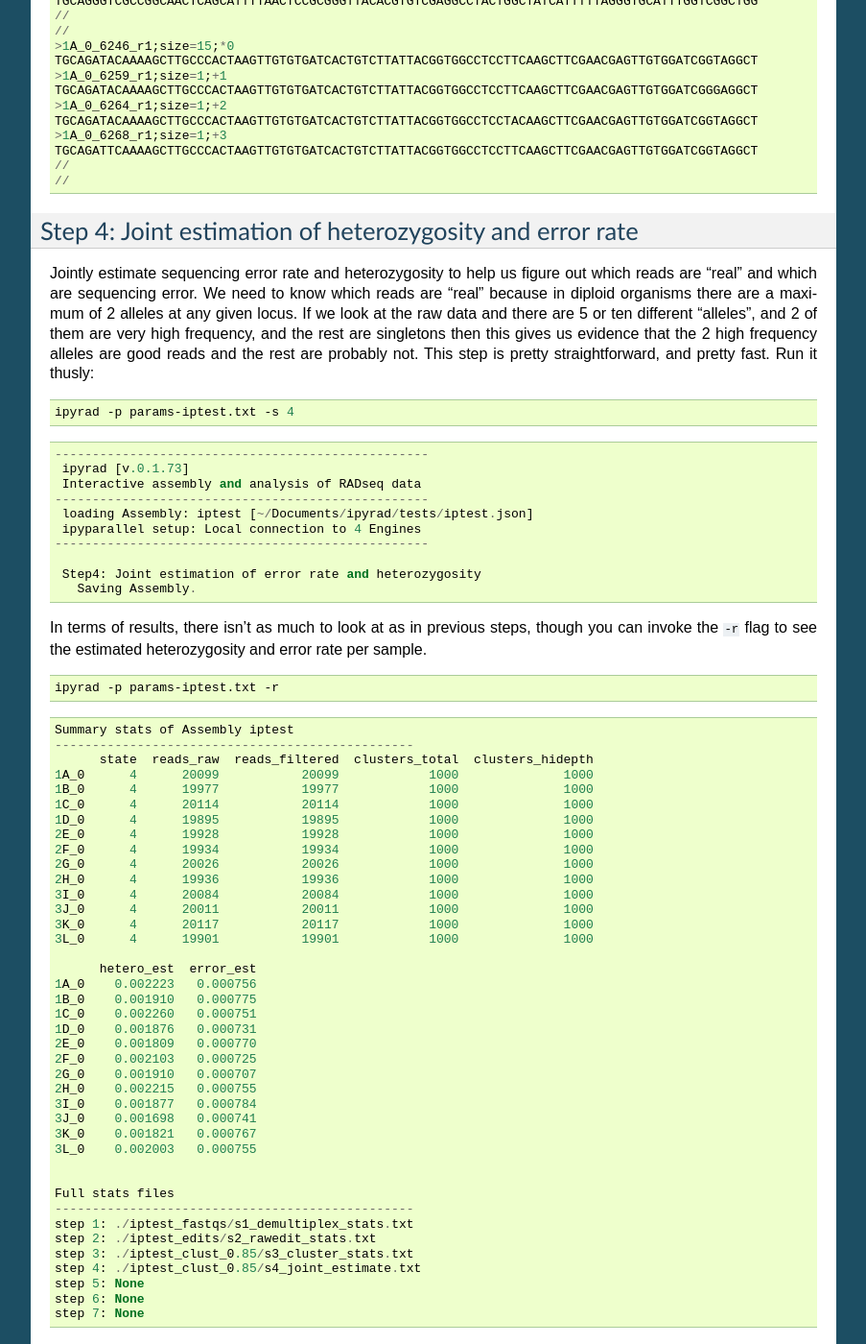
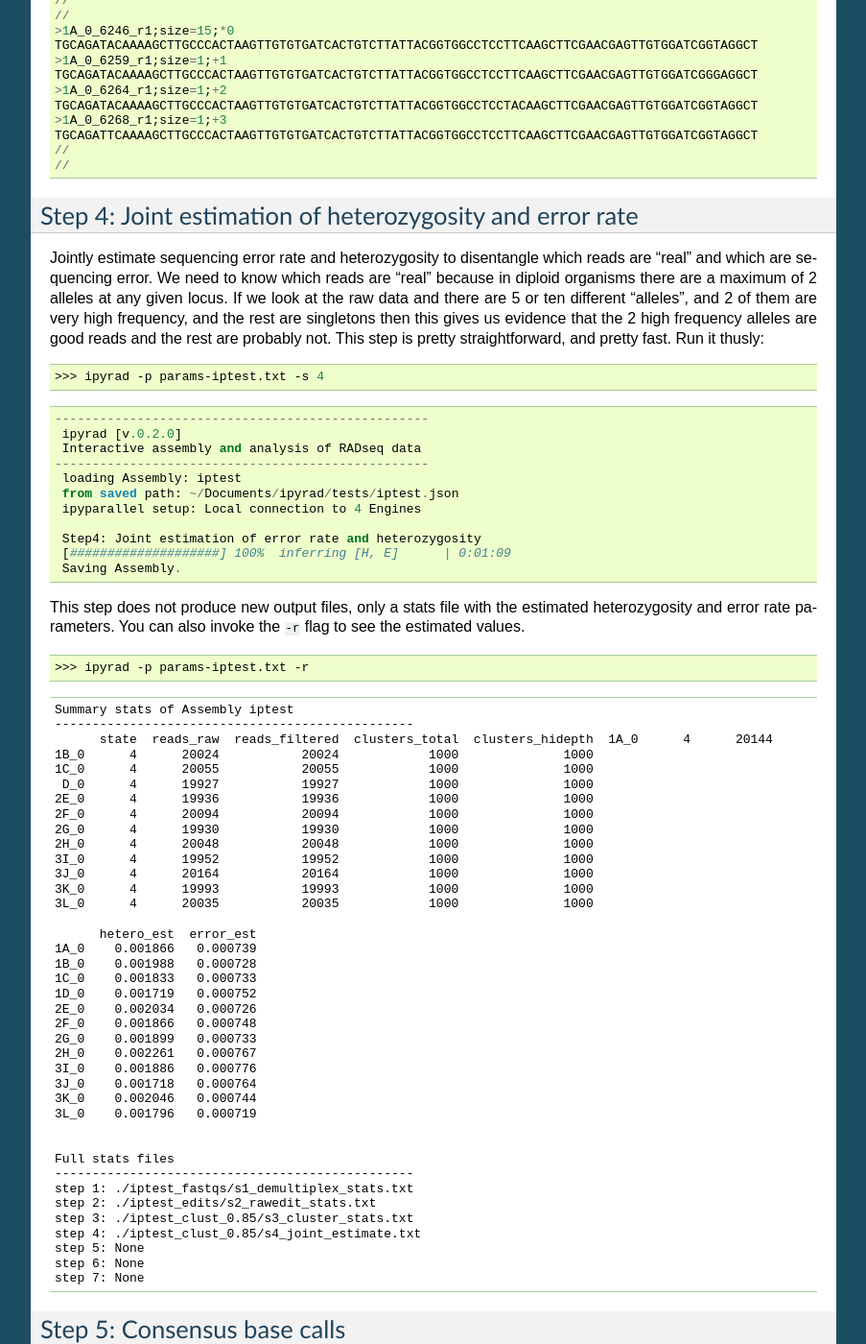
Before and after one commit to dereneaton/ipyrad, a Sphinx documentation site: the page built from docs/tutorial_intro_cli.rst, in a window 1280 px wide and 1400 px high, scrolled down 7836 px. Shown: the whole window at 96% size, without its empty margins (198-1101 px from the left). Built offline with Sphinx 7.4.7, drawn with Linux system fonts in a browser that asks for light colours; pages that are not in the unit, such as notebooks, are missing from menus; the version number is read from the project's files by our own code; some of the changed text lies outside the part shown.

Commit message:
docs update

```diff
--- a/docs/tutorial_intro_cli.rst
+++ b/docs/tutorial_intro_cli.rst
@@ -445,11 +445,11 @@ you set for the ``clust_threshold`` parameter in the params file.
 You can see the default value is 0.85, so our default directory is
 named accordingly. This value dictates the percentage of sequence
 similarity that reads must have in order to be considered reads
-at the same locus. You'll more than likely want to experiment
-with this value, but 0.85 is a reliable default, balancing
+at the same locus. You may want to experiment
+with this value, but 0.85-0.90 is a fairly reliable range, balancing
 over-splitting of loci vs over-lumping. Don't mess with this
 until you feel comfortable with the overall workflow, and also
-until you've learned about :ref:`Branching assemblies <tutorial_advanced_cli>`.
+until you've learned about :ref:`Branching assemblies <branching_workflow>`.
 
 Later you will learn how to incorporate information from a reference
 genome (if you have one) to improve clustering at this step. For now, bide your
@@ -520,7 +520,7 @@ all mostly due to sequencing error.
     step 7: None
 
 
-The aligned clusters (stacks) found during this step are now located in
+The aligned clusters found during this step are now located in
 ``./iptest_clust_0.85/``. You can get a feel for what this looks like
 by examining a portion of one of the files using the command below.
 
@@ -531,20 +531,19 @@ by examining a portion of one of the files using the command below.
     ## you're interested in what more of the loci look like
     ## you can increase the number of lines you ask head for,
     ## e.g. ... | head -n 100
-    gunzip -c iptest_clust_0.85/1A_0.clustS.gz | head -n 28
+    >>> gunzip -c iptest_clust_0.85/1A_0.clustS.gz | head -n 28
 
 Reads that are sufficiently similar (based on the above sequence similarity
 threshold) are grouped together in clusters separated by "//". For the first
 cluster below there is clearly one allele (homozygote) and one read with a
-(simulated) sequencing error. For the second cluster it seems there are two alleles
+(simulated) sequencing error. This is apparent in the 'size=' field of the two
+reads for this cluster. For the second cluster it seems there are two alleles
 (heterozygote), and a read with a sequencing error. For the third
 cluster it's a bit harder to say. Is this a homozygote with lots of sequencing
-errors, or a heterozygote with few reads for one of the alleles?
-
-Thankfully, untangling this mess is what step 4 is all about.
+errors, or a heterozygote with few reads for one of the alleles? Thankfully,
+untangling this mess is what steps 4 and 5 are all about.
 
 .. parsed-literal::
-
     >1A_0_1164_r1;size=16;*0
     TGCAGCTATTGCGACAAAAACACGACGGCTTCCGTGGGCACTAGCGTAATTCGCTGAGCCGGCGTAACAGAAGGAGTGCACTGCCACGTGCCCG
     >1A_0_1174_r1;size=1;+1
@@ -572,71 +571,71 @@ Thankfully, untangling this mess is what step 4 is all about.
 
 Step 4: Joint estimation of heterozygosity and error rate
 ~~~~~~~~~~~~~~~~~~~~~~~~~~~~~~~~~~~~~~~~~~~~~~~~~~~~~~~~~
-Jointly estimate sequencing error rate and heterozygosity to help us figure
-out which reads are "real" and which are sequencing error. We need to know
+Jointly estimate sequencing error rate and heterozygosity to disentangle
+which reads are "real" and which are sequencing error. We need to know
 which reads are "real" because in diploid organisms there are a maximum of 2
 alleles at any given locus. If we look at the raw data and there are 5 or
 ten different "alleles", and 2 of them are very high frequency, and the rest
 are singletons then this gives us evidence that the 2 high frequency alleles
-are good reads and the rest are probably not.
-This step is pretty straightforward, and pretty fast. Run it thusly:
+are good reads and the rest are probably not. This step is pretty
+straightforward, and pretty fast. Run it thusly:
 
 .. code-block:: bash
 
-    ipyrad -p params-iptest.txt -s 4
+    >>> ipyrad -p params-iptest.txt -s 4
 
 .. parsed-literal::
+  --------------------------------------------------
+   ipyrad [v.0.2.0]
+   Interactive assembly and analysis of RADseq data
+  --------------------------------------------------
+   loading Assembly: iptest
+   from saved path: ~/Documents/ipyrad/tests/iptest.json
+   ipyparallel setup: Local connection to 4 Engines
 
-    --------------------------------------------------
-     ipyrad [v.0.1.73]
-     Interactive assembly and analysis of RADseq data
-    --------------------------------------------------
-     loading Assembly: iptest [~/Documents/ipyrad/tests/iptest.json]
-     ipyparallel setup: Local connection to 4 Engines
-    --------------------------------------------------
+   Step4: Joint estimation of error rate and heterozygosity
+   [####################] 100%  inferring [H, E]      | 0:01:09
+   Saving Assembly.
 
-     Step4: Joint estimation of error rate and heterozygosity
-       Saving Assembly.
 
-In terms of results, there isn't as much to look at as in previous steps, though
-you can invoke the ``-r`` flag to see the estimated heterozygosity and error
-rate per sample.
+This step does not produce new output files, only a stats file with the
+estimated heterozygosity and error rate parameters.
+You can also invoke the ``-r`` flag to see the estimated values.
 
 .. code-block:: bash
 
-    ipyrad -p params-iptest.txt -r
+    >>> ipyrad -p params-iptest.txt -r
 
 .. parsed-literal::
-
     Summary stats of Assembly iptest
     ------------------------------------------------
-          state  reads_raw  reads_filtered  clusters_total  clusters_hidepth
-    1A_0      4      20099           20099            1000              1000
-    1B_0      4      19977           19977            1000              1000
-    1C_0      4      20114           20114            1000              1000
-    1D_0      4      19895           19895            1000              1000
-    2E_0      4      19928           19928            1000              1000
-    2F_0      4      19934           19934            1000              1000
-    2G_0      4      20026           20026            1000              1000
-    2H_0      4      19936           19936            1000              1000
-    3I_0      4      20084           20084            1000              1000
-    3J_0      4      20011           20011            1000              1000
-    3K_0      4      20117           20117            1000              1000
-    3L_0      4      19901           19901            1000              1000
+          state  reads_raw  reads_filtered  clusters_total  clusters_hidepth  \
+    1A_0      4      20144           20144            1000              1000
+    1B_0      4      20024           20024            1000              1000
+    1C_0      4      20055           20055            1000              1000
+     D_0      4      19927           19927            1000              1000
+    2E_0      4      19936           19936            1000              1000
+    2F_0      4      20094           20094            1000              1000
+    2G_0      4      19930           19930            1000              1000
+    2H_0      4      20048           20048            1000              1000
+    3I_0      4      19952           19952            1000              1000
+    3J_0      4      20164           20164            1000              1000
+    3K_0      4      19993           19993            1000              1000
+    3L_0      4      20035           20035            1000              1000
 
           hetero_est  error_est
-    1A_0    0.002223   0.000756
-    1B_0    0.001910   0.000775
-    1C_0    0.002260   0.000751
-    1D_0    0.001876   0.000731
-    2E_0    0.001809   0.000770
-    2F_0    0.002103   0.000725
-    2G_0    0.001910   0.000707
-    2H_0    0.002215   0.000755
-    3I_0    0.001877   0.000784
-    3J_0    0.001698   0.000741
-    3K_0    0.001821   0.000767
-    3L_0    0.002003   0.000755
+    1A_0    0.001866   0.000739
+    1B_0    0.001988   0.000728
+    1C_0    0.001833   0.000733
+    1D_0    0.001719   0.000752
+    2E_0    0.002034   0.000726
+    2F_0    0.001866   0.000748
+    2G_0    0.001899   0.000733
+    2H_0    0.002261   0.000767
+    3I_0    0.001886   0.000776
+    3J_0    0.001718   0.000764
+    3K_0    0.002046   0.000744
+    3L_0    0.001796   0.000719
 
 
     Full stats files
@@ -648,6 +647,7 @@ rate per sample.
     step 5: None
     step 6: None
     step 7: None
+
 
 
 Step 5: Consensus base calls
--- a/docs/userguide.rst
+++ b/docs/userguide.rst
@@ -27,7 +27,7 @@ produced by each step of an assembly. To learn the basics, this is the best
 place to start.
 
 .. toctree::
-   :maxdepth: 2
+   :maxdepth: 1
 
    tutorial_intro_cli.rst
 
@@ -60,6 +60,7 @@ Eaton and Ree (2013).
 
     pedicularis_cli.rst
 
+
 .. _other tutorials:
 Other tutorials
 ----------------
```
Also changed, not shown: other parts of docs/tutorial_intro_cli.rst (+3 -3 lines), other parts of docs/userguide.rst (+0 -1 lines).
